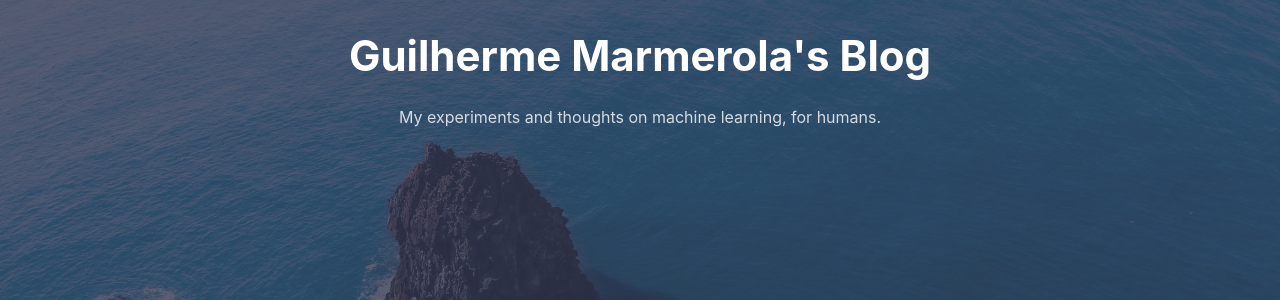
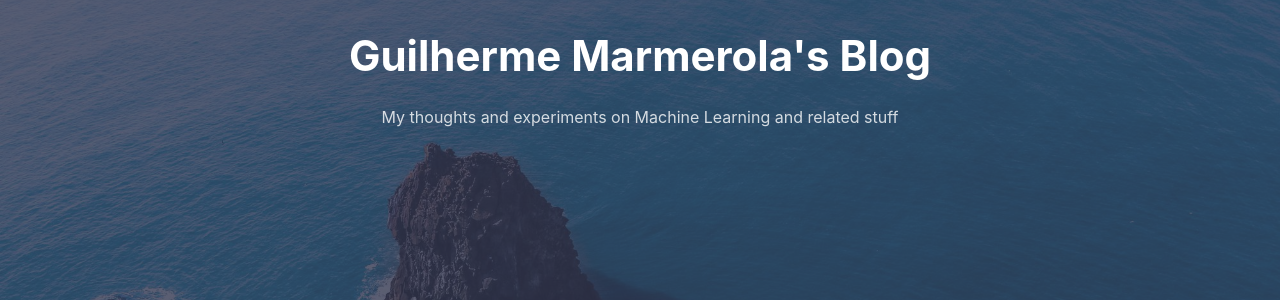
Before and after one commit to gdmarmerola/gdmarmerola.github.io, a Jekyll site: the page built from index.md, in a window 1280 px wide and 900 px high. Shown: the part 206-506 px from the top of the window. Built offline with Jekyll 4.4.1, drawn with Linux system fonts in a browser that asks for light colours.

Commit message:
Update _config.yml

```diff
--- a/_config.yml
+++ b/_config.yml
@@ -2,7 +2,7 @@
 title: Guilherme Marmerola's Blog # your site title
 author: Guilherme Marmerola # You :P
 description: > # Meta description of Homepage
-  My experiments and thoughts on machine learning, for humans.
+  My thoughts and experiments on Machine Learning and related stuff
 baseurl: "/sleek" # the subpath of your site, e.g. /blog
 url: "https://gdmarmerola.github.io/" # the base hostname & protocol for your site, e.g. http://example.com
 
@@ -21,7 +21,7 @@ navigation: # Navigation links
   - {name: 'Contact', link: '/contact'}
 
 tagline: >
-  My experiments and thoughts on machine learning, for humans.
+  My thoughts and experiments on Machine Learning and related stuff
 
 hero_img: posts/sleek_lg.jpg # Main background image: use the path from /assets/img/ => This will output /assets/img/posts/sleek_lg.jpg
 
```
